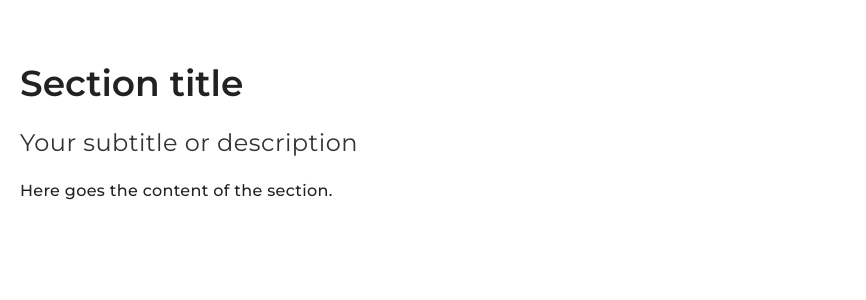
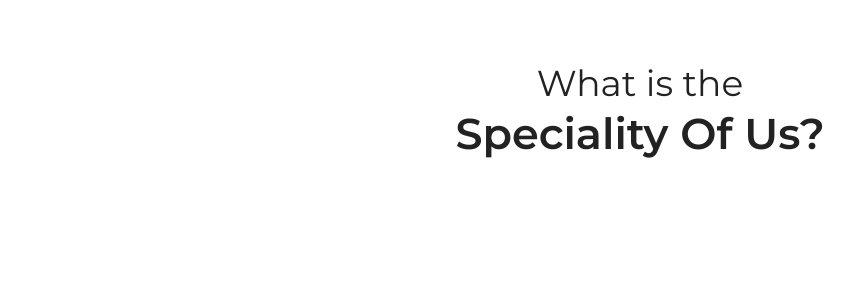
Before and after one commit to durantdurant95/shockworks-academy-test, a Next.js app: page / in a window 1280 px wide. Shown: the top 300 px of the page, without its empty margins (0-866 px from the left). Built offline with nearby package versions, Linux system fonts and the light colour scheme.

Commit message:
Update text styles and content

```diff
--- a/app/page.module.css
+++ b/app/page.module.css
@@ -14,6 +14,30 @@
 
 .container {
   width: 100%;
+  text-align: center;
+}
+
+/* Intro text - Adobe XD character style 1 */
+.introText {
+  font-family: var(--font-family);
+  font-style: normal;
+  font-weight: var(--font-weight-normal);
+  font-size: var(--font-size-xl);
+  line-height: var(--line-height-lg);
+  letter-spacing: var(--letter-spacing-tight);
+  color: var(--color-primary);
+}
+
+/* Speciality text - Adobe XD character style 2 (modified) */
+.specialityText {
+  font-family: var(--font-family);
+  font-style: normal;
+  font-weight: var(--font-weight-semibold);
+  font-size: 43px;
+  line-height: 55px;
+  letter-spacing: 0px;
+  color: var(--color-primary);
+  text-align: center;
 }
 
 /* Heading styles */
--- a/app/page.tsx
+++ b/app/page.tsx
@@ -5,9 +5,8 @@ export default function Home() {
     <main className={styles.main}>
       <section className={styles.section}>
         <div className={styles.container}>
-          <h1 className={styles.heading}>Section title</h1>
-          <h2 className={styles.subtitle}>Your subtitle or description</h2>
-          <p className={styles.text}>Here goes the content of the section.</p>
+          <h1 className={styles.introText}>What is the</h1>
+          <h2 className={styles.specialityText}>Speciality Of Us?</h2>
         </div>
       </section>
     </main>
```
